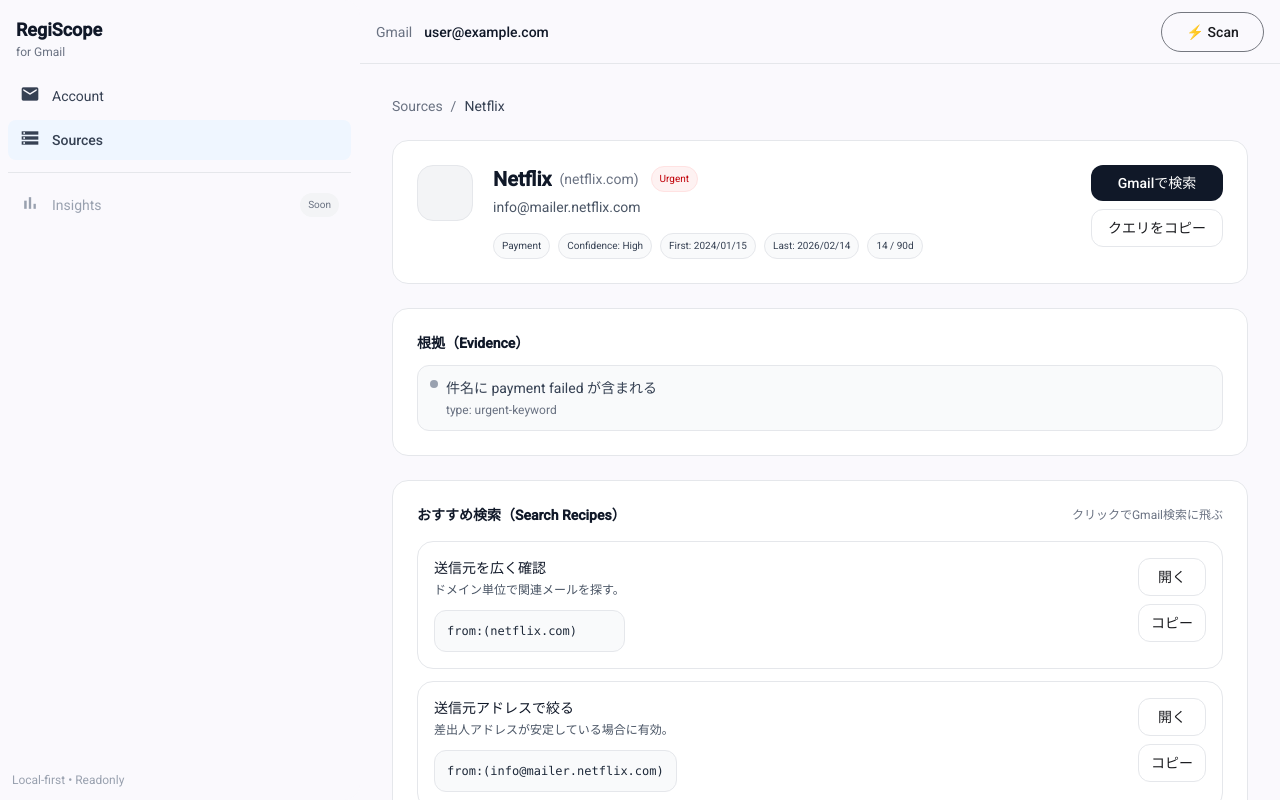
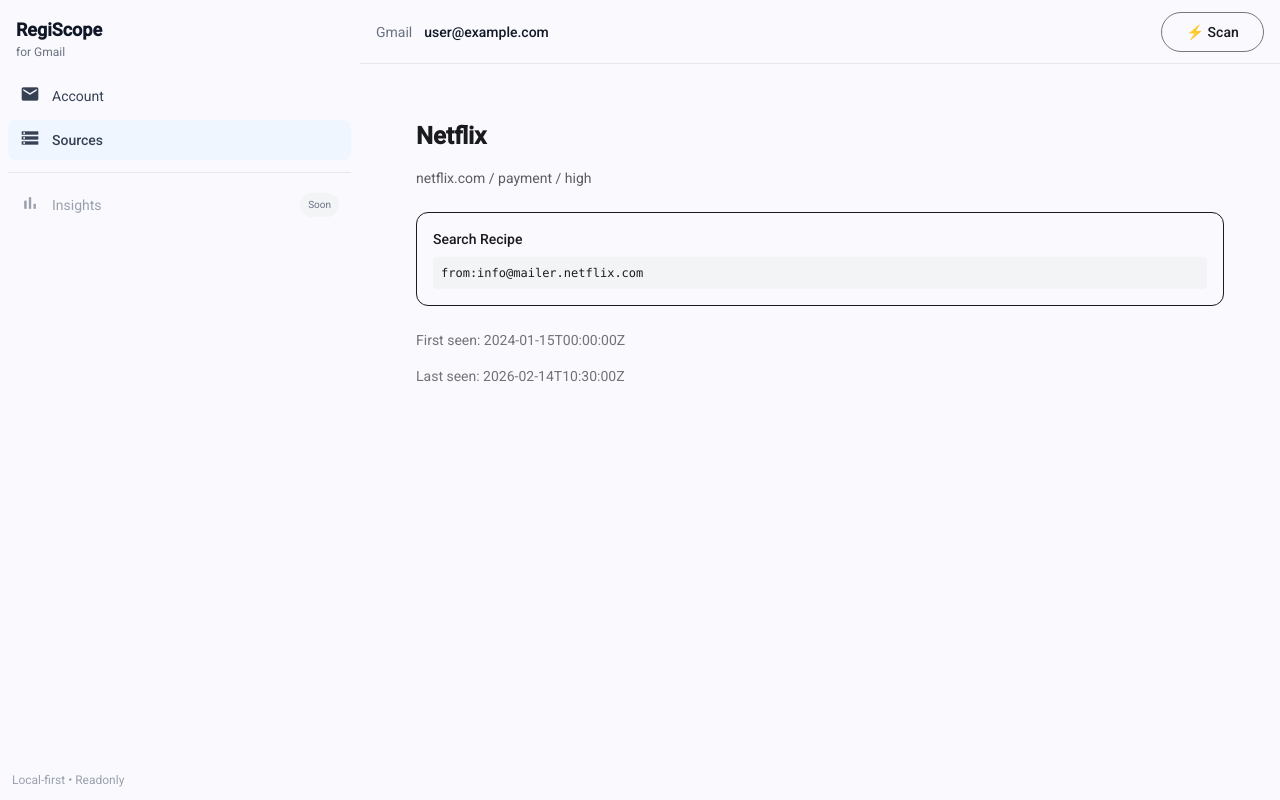
Before and after one commit to usu-cyber/gmail-registry, an Angular app: page /sources/770e8400-e29b-41d4-a716-446655440000 in a window 1280 px wide. Built offline with nearby package versions, Linux system fonts and the light colour scheme.

Commit message:
add: API疎通準備

```diff
--- a/src/app/core/api/source.api.ts
+++ b/src/app/core/api/source.api.ts
@@ -1,6 +1,7 @@
 import { Injectable } from '@angular/core';
 import { Observable } from 'rxjs';
 import { GetSourcesResponse } from '../models/api.responses';
+import { RegistrationSource } from '../models/api.types';
 
 export type GetSourcesParams = {
   category?: 'newsletter' | 'payment' | 'account' | 'other';
@@ -19,4 +20,8 @@
   list(_accountId: string, _params: GetSourcesParams = {}): Observable<GetSourcesResponse> {
     throw new Error('SourceApi.list is not implemented (use mock)');
   }
+  getById(_accountId: string, _sourceId: string): Observable<RegistrationSource | null> {
+    throw new Error('SourceApi.getById not implemented');
+  }
+
 }
--- a/src/app/core/mocks/source.api.mock.ts
+++ b/src/app/core/mocks/source.api.mock.ts
@@ -3,58 +3,69 @@
 import { delay } from 'rxjs/operators';
 import { SourceApi, GetSourcesParams } from '../api/source.api';
 import { GetSourcesResponse } from '../models/api.responses';
+import { RegistrationSource } from '../models/api.types';
 
-@Injectable()
-export class MockSourceApi extends SourceApi {
-  override list(accountId: string, params: GetSourcesParams = {}): Observable<GetSourcesResponse> {
-    const all = [
+// ✅ 1) 配列はクラスの外に固定で置く（list/getById で共用）
+const MOCK_SOURCES: RegistrationSource[] = [
   {
     id: '770e8400-e29b-41d4-a716-446655440000',
-        accountId,
+    accountId: '550e8400-e29b-41d4-a716-446655440000',
     displayName: 'Netflix',
     domain: 'netflix.com',
     senderEmail: 'info@mailer.netflix.com',
-        category: 'payment' as const,
-        confidence: 'high' as const,
+    category: 'payment',
+    confidence: 'high',
     isUrgent: true,
     firstSeen: '2024-01-15T00:00:00Z',
     lastSeen: '2026-02-14T10:30:00Z',
-        frequency: { count: 14, period: 90, pattern: 'monthly' as const },
+    frequency: { count: 14, period: 90, pattern: 'monthly' },
     isPinned: false,
     createdAt: '2026-02-18T10:05:00Z',
     updatedAt: '2026-02-18T10:05:00Z',
   },
   {
     id: '880e8400-e29b-41d4-a716-446655440001',
-        accountId,
+    accountId: '550e8400-e29b-41d4-a716-446655440000',
     displayName: 'Notion',
     domain: 'notion.so',
     senderEmail: 'no-reply@notion.so',
-        category: 'account' as const,
-        confidence: 'high' as const,
+    category: 'account',
+    confidence: 'high',
     isUrgent: false,
     firstSeen: '2025-06-01T00:00:00Z',
     lastSeen: '2026-02-20T09:15:00Z',
-        frequency: { count: 8, period: 90, pattern: 'weekly' as const },
+    frequency: { count: 8, period: 90, pattern: 'weekly' },
     isPinned: true,
     createdAt: '2026-02-18T10:05:00Z',
     updatedAt: '2026-02-18T12:00:00Z',
   },
 ];
 
+@Injectable()
+export class MockSourceApi extends SourceApi {
+  override list(accountId: string, params: GetSourcesParams = {}): Observable<GetSourcesResponse> {
+    let filtered = MOCK_SOURCES.filter(x => x.accountId === accountId);
+
     // 超ざっくりフィルタ（UIの検索体験だけ先に作るため）
-    let filtered = all;
     if (params.category) filtered = filtered.filter(x => x.category === params.category);
     if (params.confidence) filtered = filtered.filter(x => x.confidence === params.confidence);
     if (typeof params.isUrgent === 'boolean') filtered = filtered.filter(x => x.isUrgent === params.isUrgent);
     if (params.search) {
       const q = params.search.toLowerCase();
-      filtered = filtered.filter(x => x.displayName.toLowerCase().includes(q) || x.domain.toLowerCase().includes(q));
+      filtered = filtered.filter(x => {
+        const hay = `${x.displayName} ${x.domain} ${x.senderEmail}`.toLowerCase();
+        return hay.includes(q);
+      });
     }
 
     return of({
       sources: filtered,
-      meta: { page: 1, limit: 20, total: filtered.length, totalPages: 1 },
+      meta: { page: params.page ?? 1, limit: params.limit ?? 20, total: filtered.length, totalPages: 1 },
     }).pipe(delay(200));
   }
+
+  override getById(accountId: string, sourceId: string): Observable<RegistrationSource | null> {
+    const found = MOCK_SOURCES.find(x => x.accountId === accountId && x.id === sourceId) ?? null;
+    return of(found).pipe(delay(200));
   }
+}
--- a/src/app/pages/source-detail/source-detail.component.ts
+++ b/src/app/pages/source-detail/source-detail.component.ts
@@ -1,122 +1,51 @@
-import { Component, computed, inject } from '@angular/core';
-import { CommonModule, DatePipe } from '@angular/common';
-import { ActivatedRoute, RouterLink } from '@angular/router';
+import { Component, inject } from '@angular/core';
+import { ActivatedRoute } from '@angular/router';
+import { AsyncPipe, CommonModule } from '@angular/common';
+import { switchMap } from 'rxjs';
 
-import { RegistrationSource, SearchRecipe } from '../../core/models';
-import { MOCK_SOURCES } from '../../core/mock-data';
+import { SourceApi } from '../../core/api/source.api';
+import { AccountStateService } from '../../core/services/account-state';
 
 @Component({
-  selector: 'app-source-detail',
   standalone: true,
-  imports: [CommonModule, RouterLink, DatePipe],
-  templateUrl: './source-detail.component.html',
+  imports: [CommonModule, AsyncPipe],
+  template: `
+    @if (source$ | async; as s) {
+      <div class="p-6 space-y-4">
+        <div class="text-2xl font-semibold">{{ s.displayName }}</div>
+
+        <div class="text-sm opacity-70">
+          {{ s.domain }} / {{ s.category }} / {{ s.confidence }}
+        </div>
+
+        <div class="mt-6 rounded-xl border p-4">
+          <div class="text-sm font-medium">Search Recipe</div>
+          <div class="text-xs mt-2 font-mono bg-gray-100 p-2 rounded">
+            from:{{ s.senderEmail }}
+          </div>
+        </div>
+
+        <div class="mt-6 text-sm opacity-60">
+          First seen: {{ s.firstSeen }}
+        </div>
+        <div class="text-sm opacity-60">
+          Last seen: {{ s.lastSeen }}
+        </div>
+      </div>
+    }
+  `,
 })
 export class SourceDetailComponent {
   private route = inject(ActivatedRoute);
+  private api = inject(SourceApi);
+  private accountState = inject(AccountStateService);
 
-  sourceId = computed(() => this.route.snapshot.paramMap.get('id') ?? '');
-
-  source = computed<RegistrationSource | null>(() => {
-    const id = this.sourceId();
-    return MOCK_SOURCES.find(s => s.id === id) ?? null;
-  });
-
-  // Gmail検索URL（フロントで生成）
-  gmailSearchUrl(query: string) {
-    const encoded = encodeURIComponent(query);
-    // u/0 は最初のアカウント。複数対応するなら将来ここを切り替え。
-    return `https://mail.google.com/mail/u/0/#search/${encoded}`;
-  }
-
-  // カテゴリ表示
-  labelCategory(cat: RegistrationSource['category']) {
-    switch (cat) {
-      case 'newsletter': return 'Newsletter';
-      case 'payment': return 'Payment';
-      case 'account': return 'Account';
-      default: return 'Other';
-    }
-  }
-
-  labelConfidence(c: RegistrationSource['confidence']) {
-    switch (c) {
-      case 'high': return 'High';
-      case 'medium': return 'Medium';
-      default: return 'Low';
-    }
-  }
-
-  // SearchRecipe をモックから自動生成（後でAPIのsearchRecipesに置き換え）
-  recipes = computed<SearchRecipe[]>(() => {
-    const s = this.source();
-    if (!s) return [];
-
-    const domain = s.domain;
-    const email = s.senderEmail;
-
-    const base = [
-      {
-        id: 'from_domain',
-        title: '送信元を広く確認',
-        query: `from:(${domain})`,
-        description: 'ドメイン単位で関連メールを探す。',
-      },
-      {
-        id: 'from_email',
-        title: '送信元アドレスで絞る',
-        query: `from:(${email})`,
-        description: '差出人アドレスが安定している場合に有効。',
-      },
-    ] satisfies SearchRecipe[];
-
-    const newsletter = [
-      {
-        id: 'has_unsub',
-        title: 'Unsubscribe付きだけ見る',
-        query: `has:unsubscribe from:(${domain})`,
-        description: 'メルマガっぽいメールが集まりやすい。',
-      },
-      {
-        id: 'newsletter_subject',
-        title: 'ニュースレター系件名',
-        query: `from:(${domain}) subject:(newsletter OR update OR お知らせ OR 週刊)`,
-      },
-    ] satisfies SearchRecipe[];
-
-    const payment = [
-      {
-        id: 'payment_subject',
-        title: '領収書・明細を探す',
-        query: `from:(${domain}) subject:(領収書 OR 明細 OR receipt OR invoice OR billing OR payment)`,
-        description: '支払い・請求の証拠を拾う。',
-      },
-      {
-        id: 'refund_subject',
-        title: '返金・キャンセルを探す',
-        query: `from:(${domain}) subject:(refund OR 返金 OR cancel OR キャンセル)`,
-      },
-    ] satisfies SearchRecipe[];
-
-    const account = [
-      {
-        id: 'auth_subject',
-        title: '認証・ログイン系を探す',
-        query: `from:(${domain}) subject:(verify OR verification OR 認証 OR 確認 OR login OR sign-in OR security)`,
-        description: 'アカウント関連の痕跡を見つける。',
-      },
-    ] satisfies SearchRecipe[];
-
-    if (s.category === 'newsletter') return [...base, ...newsletter];
-    if (s.category === 'payment') return [...base, ...payment];
-    if (s.category === 'account') return [...base, ...account];
-    return base;
-  });
-
-  async copy(text: string) {
-    try {
-      await navigator.clipboard.writeText(text);
-    } catch {
-      // クリップボード権限が無い環境もあるので握りつぶし（後でtoast入れる）
-    }
-  }
+  source$ = this.route.paramMap.pipe(
+    switchMap(p =>
+      this.api.getById(
+        this.accountState.accountId(),
+        p.get('id')!
+      )
+    )
+  );
 }
```
Lines whose indentation alone changed are shown as unchanged.
